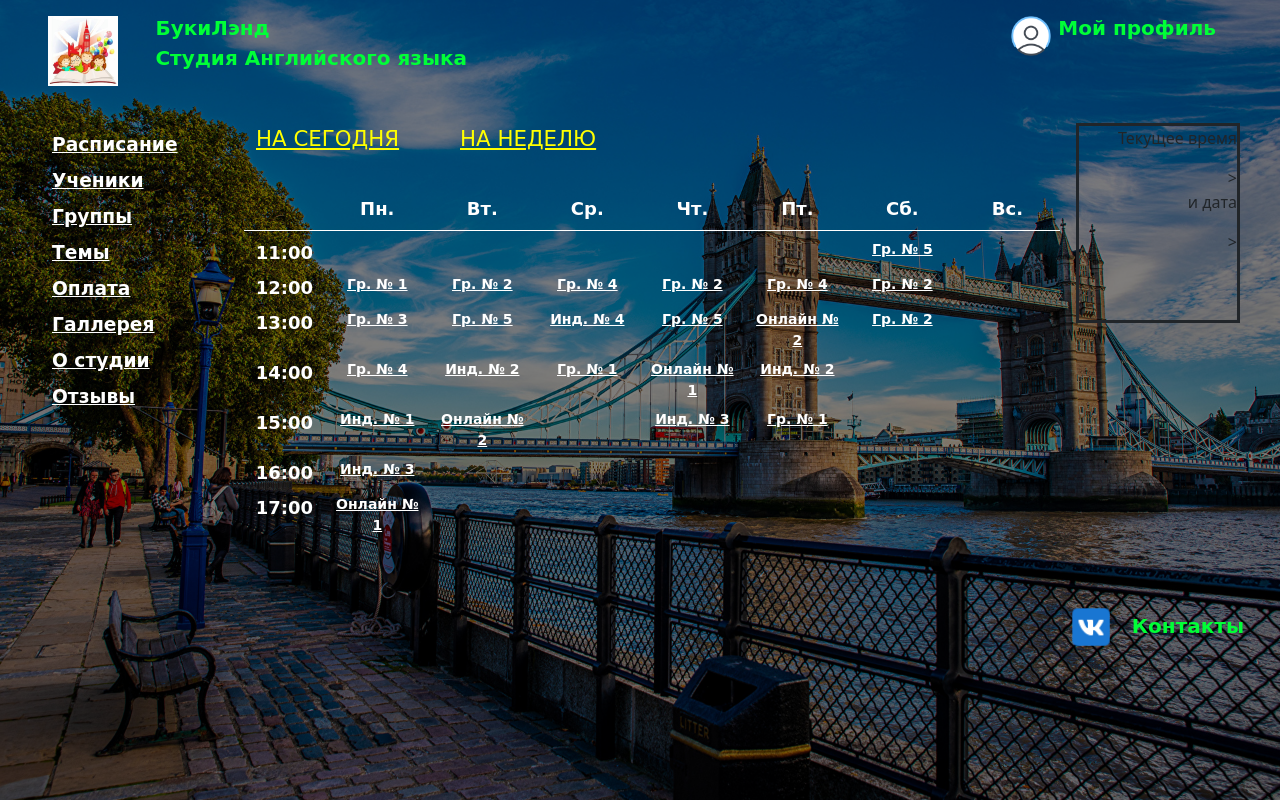
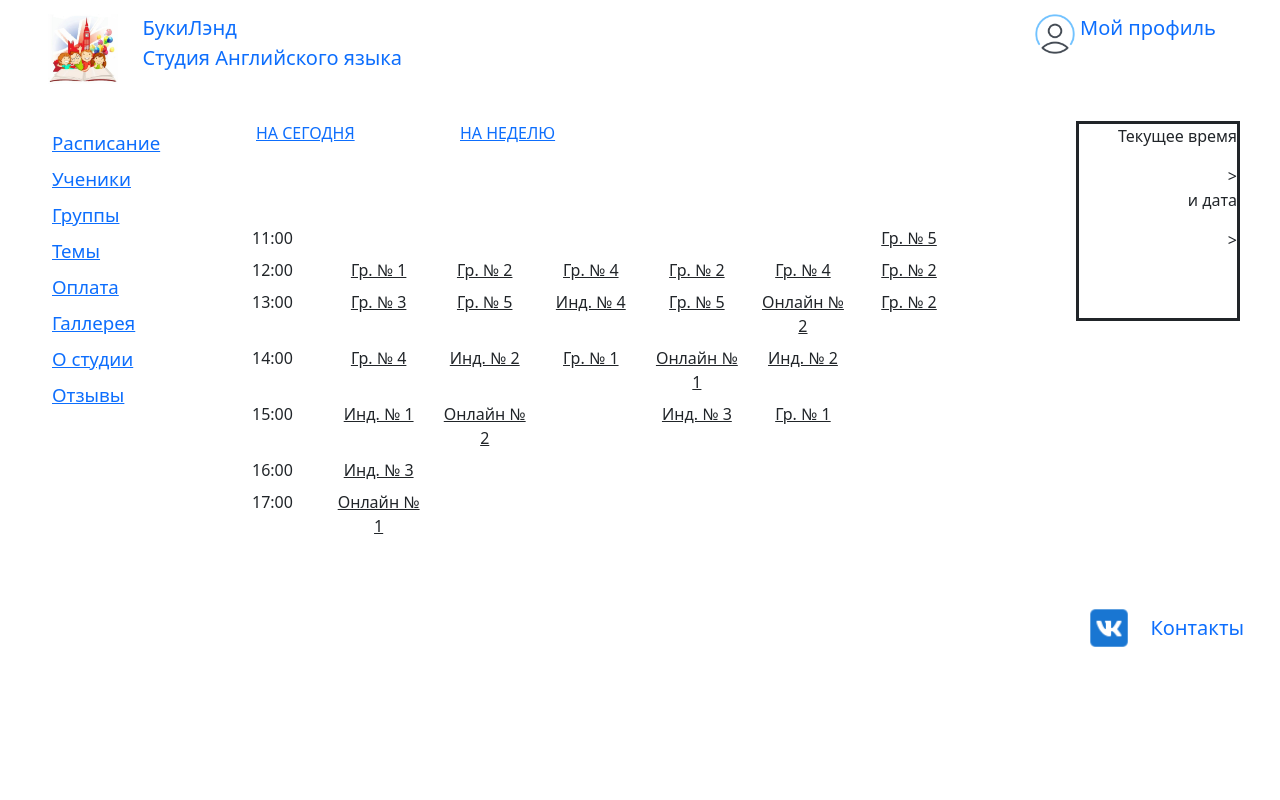
Before and after one commit to Antikrolik-76/English_studio, a Django app: page /week/ in a window 1280 px wide. Run offline with Django 5.2, Linux system fonts and the light colour scheme.

Commit message:
Удалил файл Style.CSS из проекта, стили остались, почему?

```diff
--- a/main/static/style.css
+++ /dev/null
@@ -1,113 +0,0 @@
-/* .podsvetka::after {
-    color: #e99b0a;
-    background: #0ae967;
-}*/
-body {
-  background-image: linear-gradient(180deg,rgba(0,0,0,0.5),rgba(0,0,0,0.5)),
-  url('img/England_Rivers_Bridges_People_Tower_Bridge_London_608840_1920x1200.jpg');
-  background-size: cover;
-}
-
-  :root {
-    --bs-link-color: #00ff37;
-    --bs-link-hover-color: #9ec5fe;
-    --bs-link-focus-color: #ec239f;
-    /*--bs-link-color-rgb: 110, 168, 254;
-    --bs-link-hover-color-rgb: 158, 197, 254;*/
-  }
-
-  a {
-    color: var(--bs-link-color); /* Sets the default link color to the provided value */
-
-  }
-
-  a:hover {
-    color: var(--bs-link-hover-color); /* Changes the link color on hover to the provided value */
-
-}
-
-  /* a:focus {
-    color: var(--bs-link-hover-color); /* Changes the link color on hover to the provided value */
- /*} */
-
-
- .podsvetka:hover {
-    color: #000000;
-    background: #9ec5fe;
-  }
-
-.btn-white {
-  border-width: 2px;
-  border-color: #ffffff;
-  color: #ffffff;
-}
-
- .text {
-    color: #ffffff;
-    font-weight: bolder;
-    font-family: cursive;
-
-}
-
-tbody {color: #ffffff;
-    font-weight: normal;
-    font-size: 16px;
-    text-align: center;
-
-}
-
-thead {color: #ffffff;
-  font-weight: normal;
-  font-size: 18px;
-  text-align: center;
-
-}
-
-.th-week {
-  font-size: 18px;
-  font-weight: bold;
-
-}
-
-.th-time {
-  font-size: 18px;
-  font-weight: bold;
-
-}
-
-.td-week {
-  font-size: 6px;
-  font-weight: normal;
-
-}
-
-.table {
-    color: #ffffff;
-    font-weight: bolder;
-    font-size: 14px;
-    font-family: cursive;
-
-}
-
-.mytable {
-  table-layout: fixed;
-  width: 100%;
-}
-
-.border-time {
-  border-right: #ffffff;
-  border-right-width: 3px;
-
-}
-
-.week {
-    color: #FFFF00;
-    font-family: cursive;
-    font-weight: normal;
-    font-size: 16pt;
-}
-
-h2 {
-  color: #FFFF00;
-  font-family: cursive;
-}
--- a/main/templates/base.html
+++ b/main/templates/base.html
@@ -1,5 +1,5 @@
 <!DOCTYPE html>
-{% load static%}
+<!--{% load static%}-->
 <html lang="ru">
   <head>
     <!-- Обязательные метатеги -->
--- a/main/templates/today.html
+++ b/main/templates/today.html
@@ -1,5 +1,5 @@
 {% extends "base.html" %}
-{% load static %}
+<!--{% load static %}-->
 {% block content%}
     <div class="col-8 mx-1 text">
       <div class="row mb-3">
--- a/main/templates/week.html
+++ b/main/templates/week.html
@@ -1,5 +1,5 @@
 {% extends "base.html" %}
-{% load static %}
+<!--{% load static %}-->
 
 {% block content%}
     <div class="col-8 mx-1 text">
--- a/students/templates/students_1.html
+++ b/students/templates/students_1.html
@@ -1,5 +1,5 @@
-{% extends "base.html" %}
-{% load static %}
+<!--{% extends "base.html" %}-->
+<!--{% load static %}-->
 {% block content%}
 
           <div class="col-8 mx-1">
--- a/test.py
+++ b/test.py
@@ -37,5 +37,4 @@ data = container.get_list_students()
 # print(data)
 # count = len(data) if data is not None else 0
 cursor.close()
-for pupil in data:
-    print(pupil.surname)
+print(data)
```
Also changed, not shown: config/settings.py (+7 -3 lines), students/db/pupils.sql (+7 -7 lines), students/views.py (+2 -19 lines).
